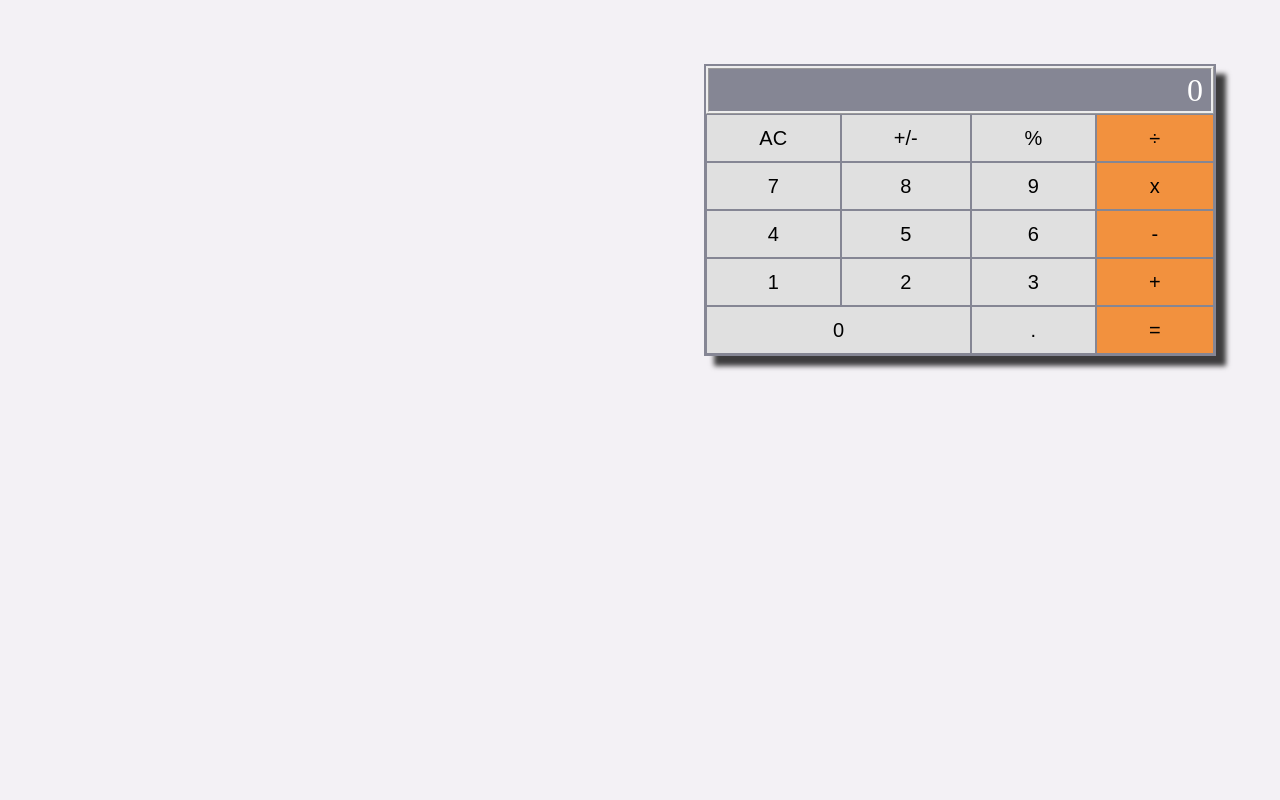
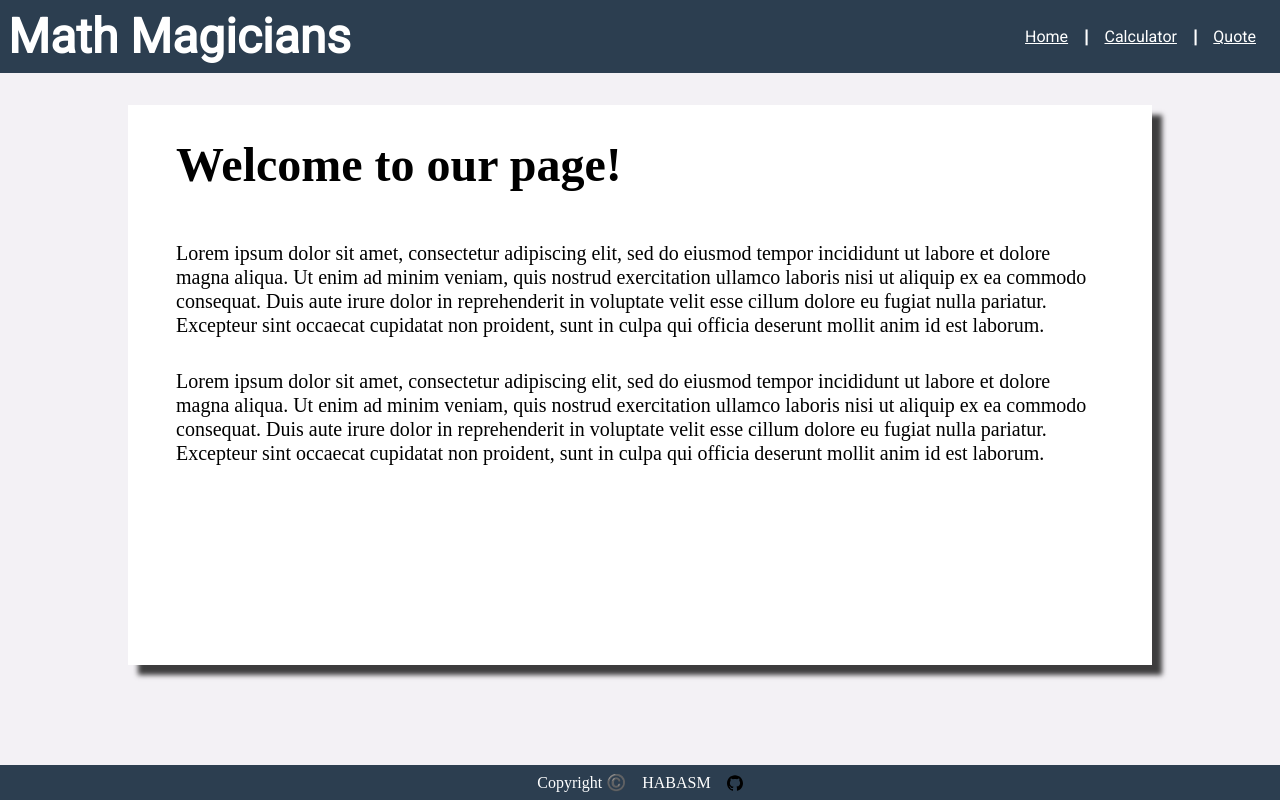
Before and after one commit to habasm/Math-Magicians, a React (Create React App) app: page / in a window 1280 px wide. Built offline with nearby package versions, Linux system fonts and the light colour scheme.

Commit message:
math-magicians full webiste

```diff
--- a/src/App.js
+++ b/src/App.js
@@ -1,17 +1,31 @@
 import './scss/App.scss';
-import React from 'react';
+import React, { Component } from 'react';
 import { BrowserRouter, Routes, Route } from 'react-router-dom';
+import Home from './components/Home';
 import Calculator from './components/Calculator';
+import Header from './components/Header';
+import Quote from './components/Quote';
+import Footer from './components/Footer';
 
-export default function App() {
+export default class App extends Component {
+  constructor(props) {
+    super(props);
+    this.state = {};
+  }
+
+  render() {
     return (
       <>
         <BrowserRouter>
-        <Calculator />
+          <Header />
           <Routes>
+            <Route path="/" element={<Home />} />
             <Route path="/calculator" element={<Calculator />} />
+            <Route path="/quote" element={<Quote />} />
           </Routes>
+          <Footer />
         </BrowserRouter>
       </>
     );
   }
+}
--- a/src/components/Calculator.js
+++ b/src/components/Calculator.js
@@ -1,6 +1,7 @@
 import React, { useState } from 'react';
 import { v4 as uuidv4 } from 'uuid';
 import '../scss/Calculator.scss';
+import style from '../scss/Style.module.scss';
 import calculate from '../logic/calculate';
 
 const buttons = [
@@ -156,6 +157,7 @@ const Calculator = () => {
 
   return (
     <>
+      <h1 className={style.calcTitle}>Let&apos;s do some math!</h1>
       <div className="Calculator">
         <span className="Display">{result}</span>
         <section className="Keypad">
--- /dev/null
+++ b/src/components/Footer.js
@@ -0,0 +1,15 @@
+import React from 'react';
+import style from '../scss/Style.module.scss';
+import github from '../assets/github.svg';
+
+function Footer() {
+  return (
+    <section className={style.footer}>
+      Copyright ©️
+      <a href="https://github.com/habasm">HABASM</a>
+      <img src={github} alt="" />
+    </section>
+  );
+}
+
+export default Footer;
--- /dev/null
+++ b/src/components/Header.js
@@ -0,0 +1,26 @@
+import React from 'react';
+import { NavLink } from 'react-router-dom';
+import style from '../scss/Style.module.scss';
+
+function Header() {
+  return (
+    <div className={style.header}>
+      <h1 className={style.h1}>Math Magicians</h1>
+      <section className={style.navLinksSection}>
+        <NavLink to="/" className={style.navLink}>
+          Home
+        </NavLink>
+        <h2>|</h2>
+        <NavLink to="/calculator" className={style.navLink}>
+          Calculator
+        </NavLink>
+        <h2>|</h2>
+        <NavLink to="/Quote" className={style.navLink}>
+          Quote
+        </NavLink>
+      </section>
+    </div>
+  );
+}
+
+export default Header;
--- /dev/null
+++ b/src/components/Home.js
@@ -0,0 +1,32 @@
+import React from 'react';
+import style from '../scss/Style.module.scss';
+
+function Home() {
+  return (
+    <>
+      <section className={style.page}>
+        <h1 className={style.title}>Welcome to our page!</h1>
+        <p className={style.p}>
+          Lorem ipsum dolor sit amet, consectetur adipiscing elit, sed do
+          eiusmod tempor incididunt ut labore et dolore magna aliqua. Ut enim ad
+          minim veniam, quis nostrud exercitation ullamco laboris nisi ut
+          aliquip ex ea commodo consequat. Duis aute irure dolor in
+          reprehenderit in voluptate velit esse cillum dolore eu fugiat nulla
+          pariatur. Excepteur sint occaecat cupidatat non proident, sunt in
+          culpa qui officia deserunt mollit anim id est laborum.
+        </p>
+        <p className={style.p}>
+          Lorem ipsum dolor sit amet, consectetur adipiscing elit, sed do
+          eiusmod tempor incididunt ut labore et dolore magna aliqua. Ut enim ad
+          minim veniam, quis nostrud exercitation ullamco laboris nisi ut
+          aliquip ex ea commodo consequat. Duis aute irure dolor in
+          reprehenderit in voluptate velit esse cillum dolore eu fugiat nulla
+          pariatur. Excepteur sint occaecat cupidatat non proident, sunt in
+          culpa qui officia deserunt mollit anim id est laborum.
+        </p>
+      </section>
+    </>
+  );
+}
+
+export default Home;
--- /dev/null
+++ b/src/components/Quote.js
@@ -0,0 +1,18 @@
+import React from 'react';
+import style from '../scss/Style.module.scss';
+
+function Quote() {
+  return (
+    <>
+      <section className={style.block}>
+        <h1 className={style.quote}>
+          &quot;Mathematics is not about numbers, equations, computations, or
+          algorithms: it is about understanding.&quot;
+        </h1>
+        <span className={style.author}>- William Paul Thurston</span>
+      </section>
+    </>
+  );
+}
+
+export default Quote;
```
Lines whose indentation alone changed are shown as unchanged.
